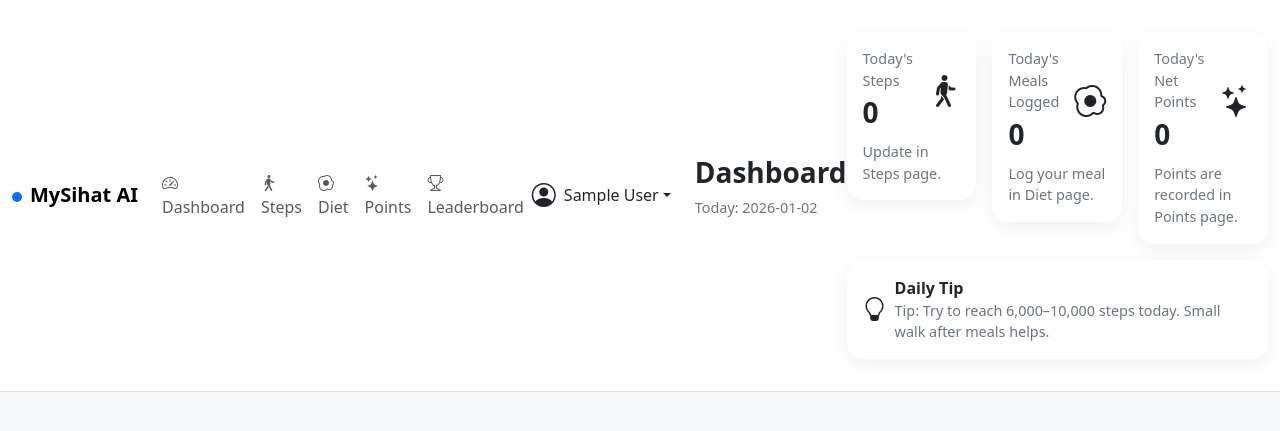
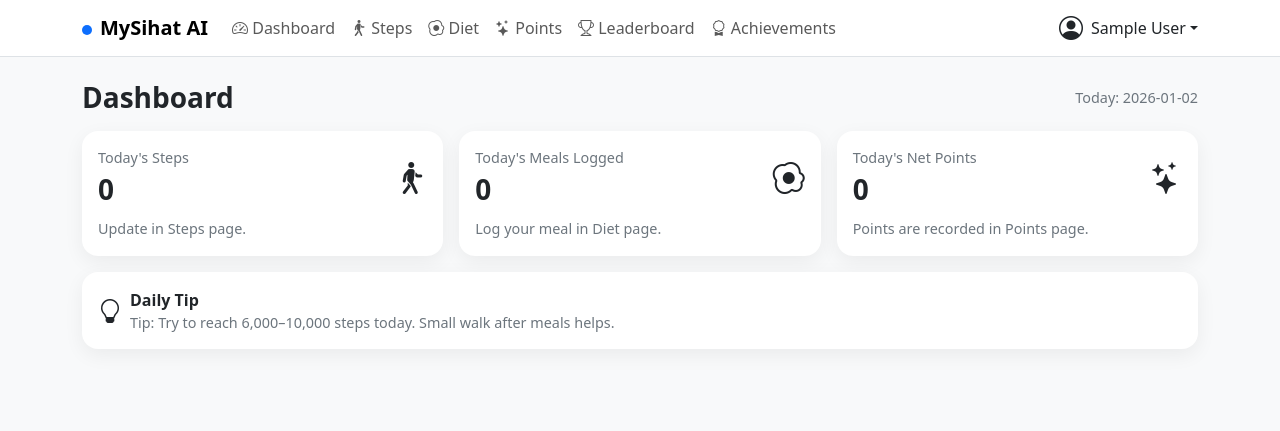
Before and after one commit to zhouweibo0424-cyber/Mysihat, a PHP site: page /pages/dashboard.php in a window 1280 px wide. Shown: the top 431 px of the page. Run offline with PHP 8.4, Linux system fonts and the light colour scheme; the visitor is signed in with stand-in values (Sample User, id 1); data that the repository does not hold is empty.

Commit message:
Update nav.php

```diff
--- a/partials/nav.php
+++ b/partials/nav.php
@@ -23,12 +23,13 @@ $current_name = $_SESSION["user_name"] ?? "User";
         <li class="nav-item"><a class="nav-link" href="/mysihat/pages/diet.php"><i class="bi bi-egg-fried"></i> Diet</a></li>
         <li class="nav-item"><a class="nav-link" href="/mysihat/pages/points.php"><i class="bi bi-stars"></i> Points</a></li>
         <li class="nav-item"><a class="nav-link" href="/mysihat/pages/leaderboard.php"><i class="bi bi-trophy"></i> Leaderboard</a></li>
+        <li class="nav-item"><a class="nav-link" href="/mysihat/pages/achievements.php"><i class="bi bi-award"></i> Achievements</a></li>
       </ul>
 
-      <!-- User dropdown menu -->
+      <!-- User Dropdown -->
       <div class="d-flex align-items-center">
         <div class="dropdown">
-          <a class="d-flex align-items-center text-decoration-none text-dark fw-medium dropdown-toggle"
+          <a class="d-flex align-items-center text-decoration-none text-dark dropdown-toggle"
              href="#" role="button" data-bs-toggle="dropdown" aria-expanded="false">
             <i class="bi bi-person-circle fs-4 me-2"></i>
             <?= htmlspecialchars($current_name) ?>
@@ -51,3 +52,4 @@ $current_name = $_SESSION["user_name"] ?? "User";
       </div>
     </div>
   </div>
+</nav>
```
